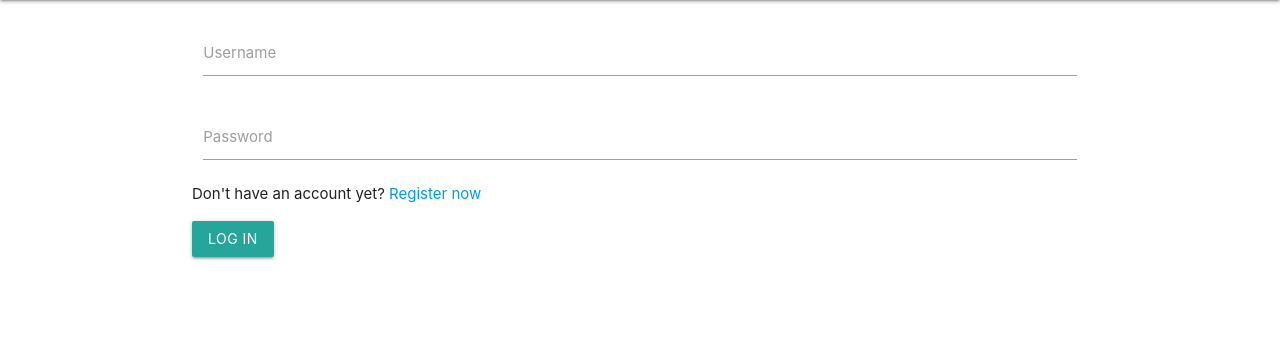
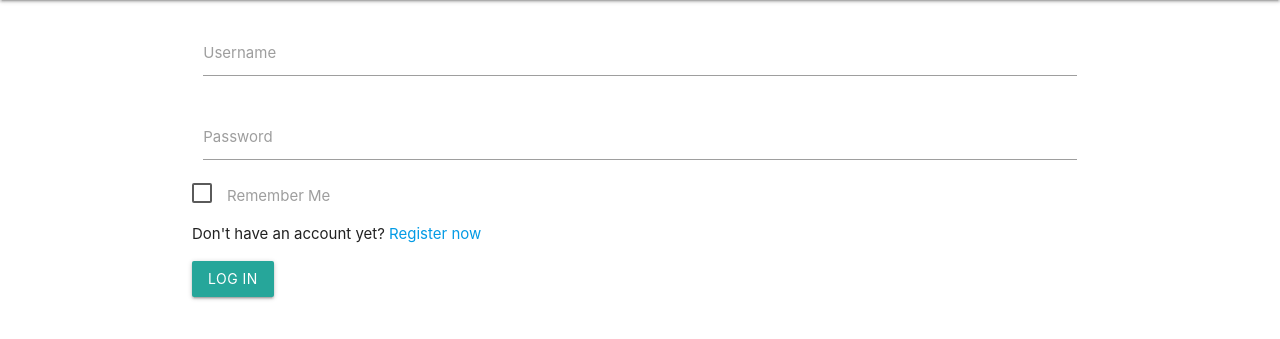
Before and after one commit to ZusorCode/Hephaestus, a Flask app: page /login in a window 1280 px wide. Shown: the part 64-403 px from the top of the page. Run offline with Flask 2, Linux system fonts and the light colour scheme.

Commit message:
Added remember me option

```diff
--- a/app.py
+++ b/app.py
@@ -58,6 +58,9 @@ def do_login():
     if request.method == "POST":
         username = request.form["username"]
         password = request.form["password"]
+        if request.form.get("remember_me"):
+            if request.form["remember_me"] == "on":
+                session.permanent = True
         if user_info.check_password(username, password):
             session["logged_in"] = True
             session["username"] = username
--- a/templates/Login.html
+++ b/templates/Login.html
@@ -27,15 +27,21 @@
                 <input name="password" id="password" type="password" class="validate">
                 <label for="password">Password</label>
             </div>
+            <p>
+                <label>
+                    <input type="checkbox" class="filled-in" name="remember_me"/>
+                    <span>Remember Me</span>
+                </label>
+            </p>
             <p>Don't have an account yet? <a href="/register">Register now</a></p>
             <button class="btn waves-effect waves-light" type="submit" name="action">Log in</button>
         </div>
     </div>
 </form>
 {% if error == "login" %}
-<script>
-    M.toast({html: 'Wrong username or password', displayLength: 5000});
-</script>
+    <script>
+        M.toast({html: 'Wrong username or password', displayLength: 5000});
+    </script>
 {% endif %}
 </body>
 </html>
```
